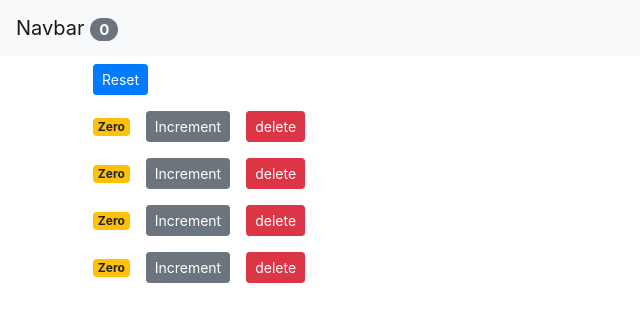
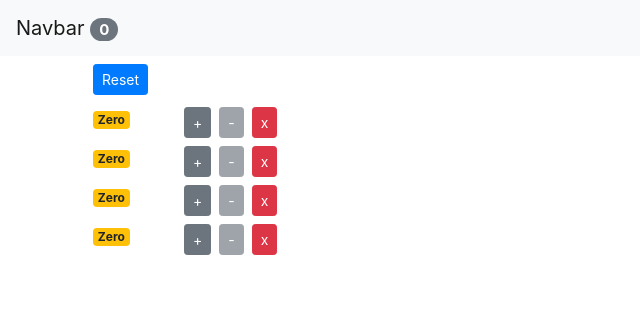
Before and after one commit to gnokto/counter-app, a React (Create React App) app: page / in a window 1280 px wide. Shown: the top 322 px of the page, without its empty margins (0-640 px from the left). Built offline with nearby package versions, Linux system fonts and the light colour scheme.

Commit message:
Reduce counter

```diff
--- a/src/App.js
+++ b/src/App.js
@@ -31,6 +31,15 @@
     counters[index].value++;
     this.setState({ counters: counters });
   };
+
+  handleReduce = (counter) => {
+    const counters = [...this.state.counters];
+    const index = counters.indexOf(counter);
+    counters[index] = { ...counter };
+    counters[index].value--;
+    this.setState({ counters: counters });
+  };
+
   render() {
     const { counters } = this.state;
     return (
@@ -42,6 +51,7 @@
             onDelete={this.handleDelete}
             onIncrement={this.handleIncrement}
             onReset={this.handleReset}
+            onReduce={this.handleReduce}
           />
         </main>
       </>
--- a/src/components/counter.jsx
+++ b/src/components/counter.jsx
@@ -3,20 +3,31 @@
 class Counter extends Component {
   render() {
     return (
-      <div style={{ flexDirection: "column" }}>
+      <div className="row">
+        <div className="col-1">
           <span className={this.getBadgeClasses()}>{this.formatValue()}</span>
+        </div>
+        <div className="col">
           <button
             onClick={() => this.props.onIncrement(this.props.counter)}
-          className="btn btn-secondary btn-sm m-2"
+            className="btn btn-secondary btn-sm m-1"
           >
-          Increment
+            +
+          </button>
+          <button
+            onClick={() => this.props.onReduce(this.props.counter)}
+            className="btn btn-secondary btn-sm m-1"
+            disabled={this.props.counter.value === 0 ? "disabled" : ""}
+          >
+            -
           </button>
           <button
             onClick={() => this.props.onDelete(this.props.counter.id)}
-          className="btn btn-danger btn-sm m-2"
+            className="btn btn-danger btn-sm m-1"
           >
-          delete
+            x
           </button>
+        </div>
       </div>
     );
   }
--- a/src/components/counters.jsx
+++ b/src/components/counters.jsx
@@ -4,7 +4,7 @@
 
 class Counters extends Component {
   render() {
-    const { onReset, counters, onDelete, onIncrement } = this.props;
+    const { onReset, onReduce, counters, onDelete, onIncrement } = this.props;
     return (
       <div>
         <button onClick={onReset} className="btn btn-primary btn-sm m-2">
@@ -16,6 +16,7 @@
             key={counter.id}
             onDelete={onDelete}
             onIncrement={onIncrement}
+            onReduce={onReduce}
           />
         ))}
       </div>
```
Lines whose indentation alone changed are shown as unchanged.
